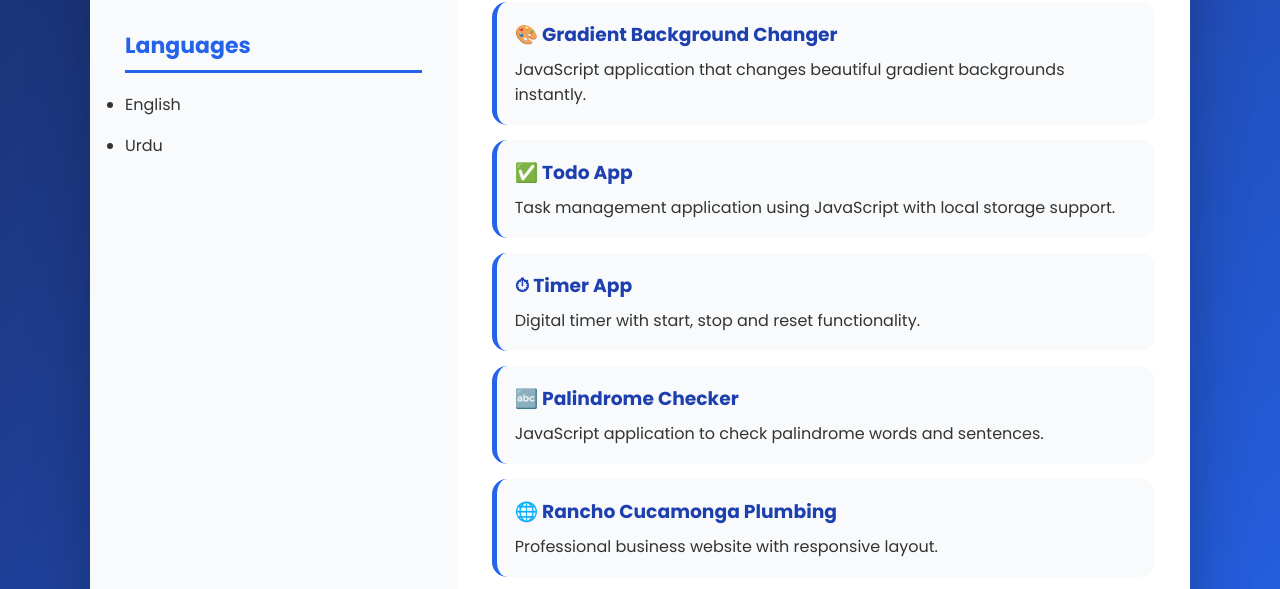
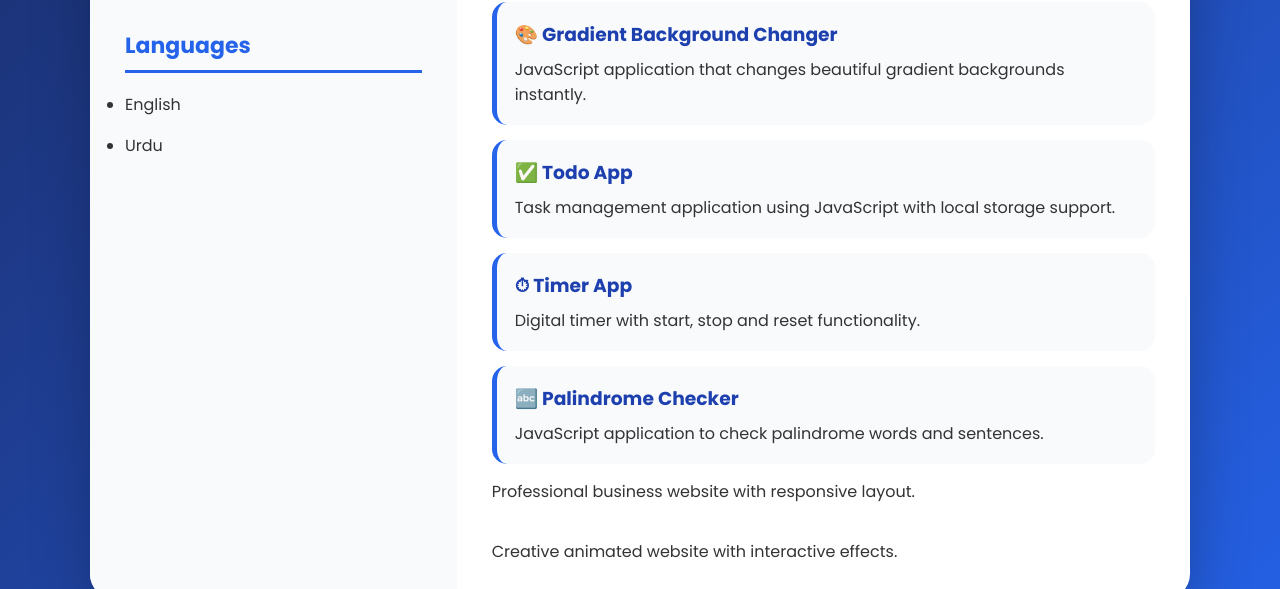
Before and after one commit to hk416295-code/Hassan-Khan_CV, a plain HTML site: page index.html in a window 1280 px wide. Shown: the part 1429-2018 px from the top of the page. Drawn offline with Linux system fonts and the light colour scheme.

Commit message:
Test Netlify Auto Deploy

```diff
--- a/index.html
+++ b/index.html
@@ -472,9 +472,7 @@
 
 </div>
 
-<div class="project">
 
-<h3>🌐 Rancho Cucamonga Plumbing</h3>
 
 <p>Professional business website with responsive layout.</p>
 
```
